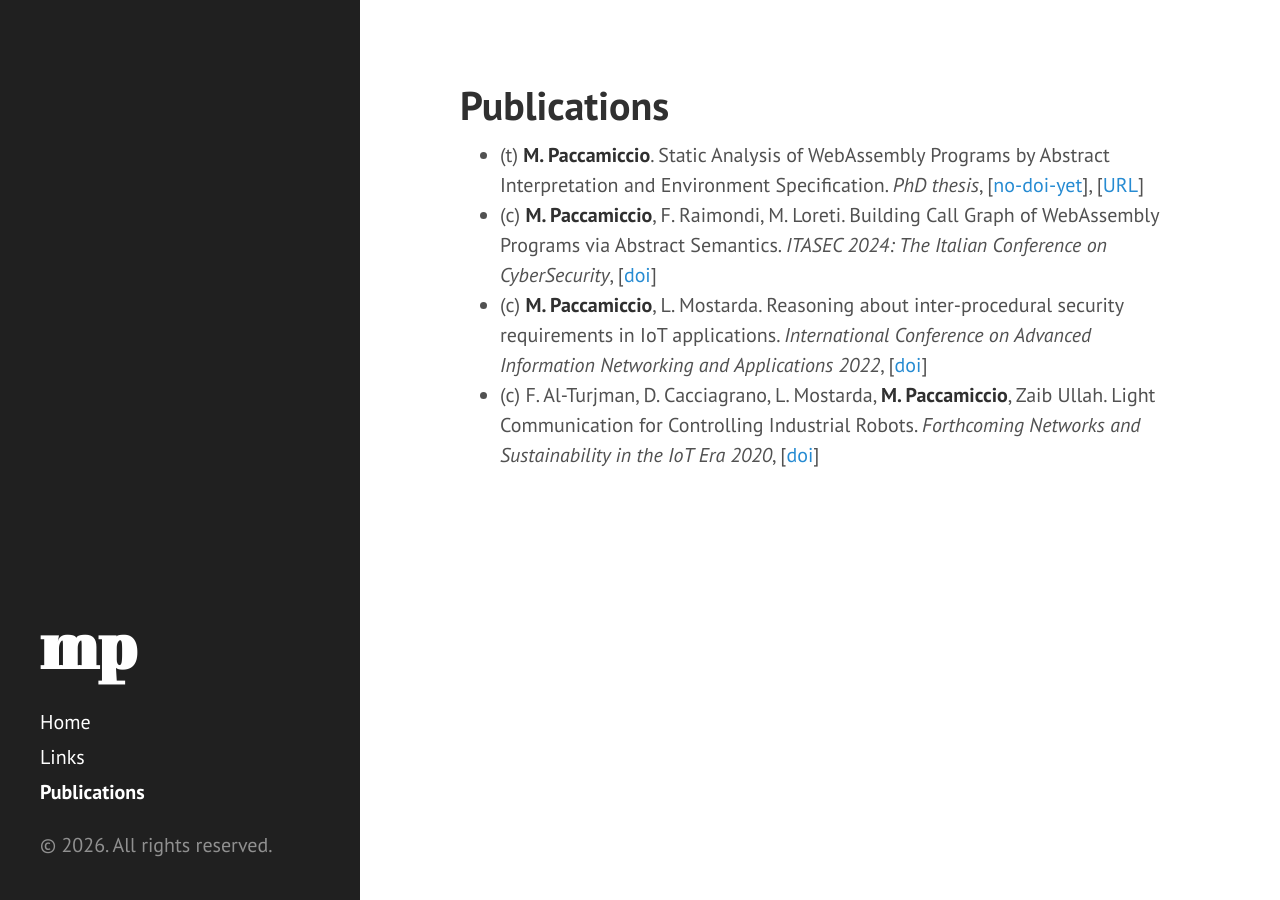
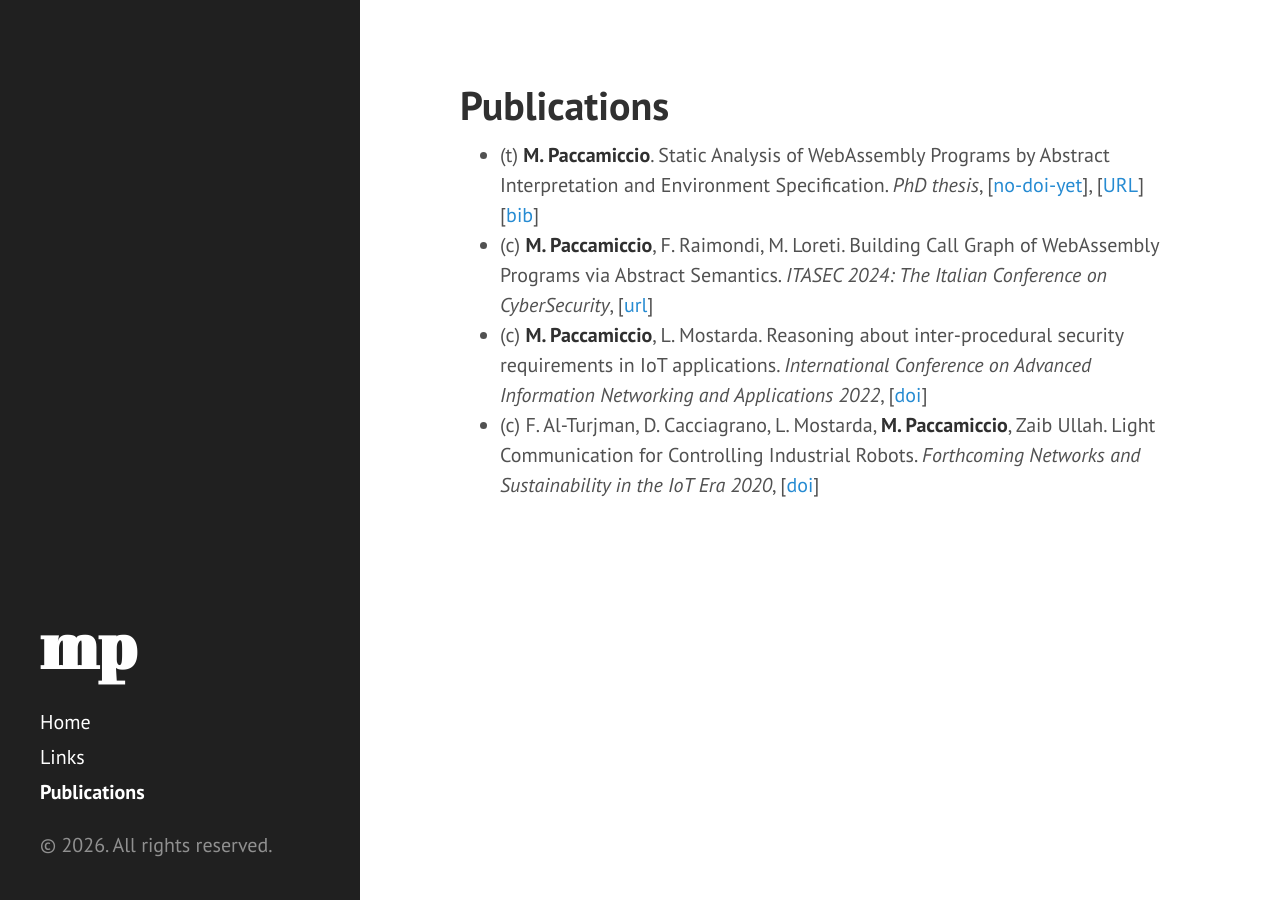
Before and after one commit to ringzer0x00/ringzer0x00.github.io, a Jekyll site: the page built from publications.md, in a window 1280 px wide. Built offline with Jekyll 4.4.1, drawn with Linux system fonts in a browser that asks for light colours.

Commit message:
url to paper

```diff
--- a/publications.md
+++ b/publications.md
@@ -3,8 +3,8 @@ layout: page
 title: Publications
 ---
 
-* (t) **M. Paccamiccio**. Static Analysis of WebAssembly Programs by Abstract Interpretation and Environment Specification. *PhD thesis*, [[no-doi-yet](#)], [[URL](diss.pdf)]
-* (c) **M. Paccamiccio**, F. Raimondi, M. Loreti. Building Call Graph of WebAssembly Programs via Abstract Semantics. *ITASEC 2024: The Italian Conference on CyberSecurity*, [[doi](https://doi.org/10.48550/arXiv.2407.14527)]
+* (t) **M. Paccamiccio**. Static Analysis of WebAssembly Programs by Abstract Interpretation and Environment Specification. *PhD thesis*, [[no-doi-yet](#)], [[URL](diss.pdf)] [[bib](#)]
+* (c) **M. Paccamiccio**, F. Raimondi, M. Loreti. Building Call Graph of WebAssembly Programs via Abstract Semantics. *ITASEC 2024: The Italian Conference on CyberSecurity*, [[url](https://ceur-ws.org/Vol-3731/paper30.pdf)]
 * (c) **M. Paccamiccio**, L. Mostarda. Reasoning about inter-procedural security requirements in IoT applications. *International Conference on Advanced Information Networking and Applications 2022*, [[doi](https://doi.org/10.1007/978-3-030-99619-2_24)]
 * (c) F. Al-Turjman, D. Cacciagrano, L. Mostarda, **M. Paccamiccio**, Zaib Ullah. Light Communication for Controlling Industrial Robots.
 *Forthcoming Networks and Sustainability in the IoT Era 2020*, [[doi](https://doi.org/10.1007/978-3-030-69431-9_9)]
```
